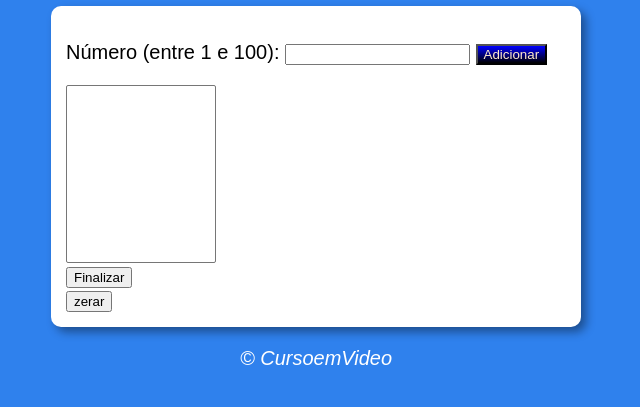
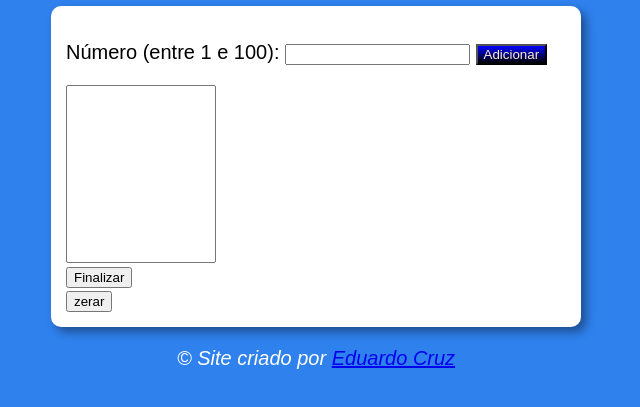
Before and after one commit to eduardocruz777/Contador, a plain HTML site: page index.html in a window 1280 px wide. Shown: the part 93-500 px from the top of the page, without its empty margins (324-964 px from the left). Drawn offline with Linux system fonts and the light colour scheme.

Commit message:
Update index.html

```diff
--- a/index.html
+++ b/index.html
@@ -31,7 +31,7 @@
         </div>
     </section>
     <footer>
-        <p>&COPY; CursoemVideo</p>
+        <p>&COPY; Site criado por <a href="https://github.com/eduardocruz777">Eduardo Cruz</a></p>
         <script src="script.js"></script>
     </footer>
 </body>
```
